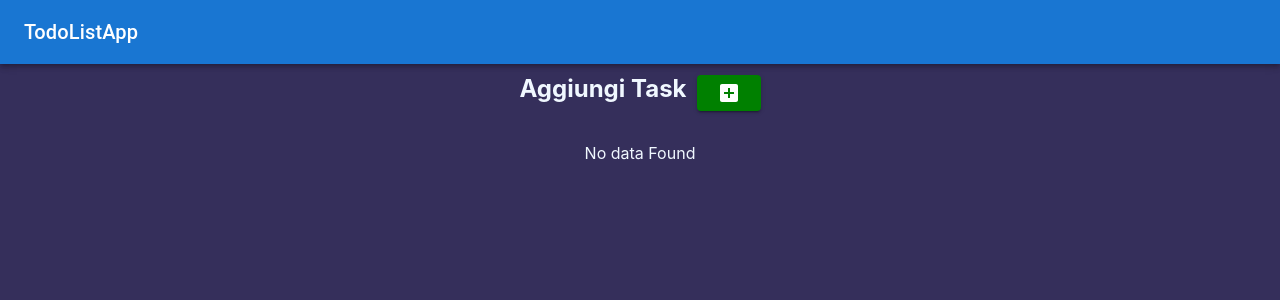
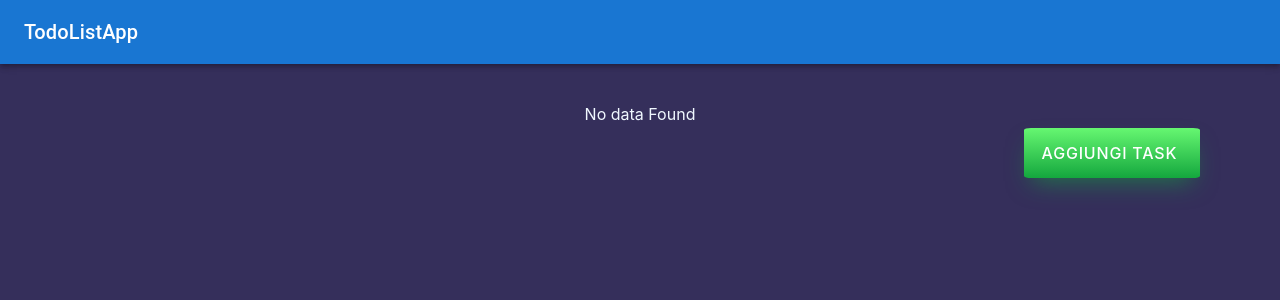
Before and after one commit to Kindaglia/TODO-LIST-REACT, a React (Create React App) app in the folder todolistappreact/: page / in a window 1280 px wide. Shown: the top 300 px of the page. Built offline with nearby package versions, Linux system fonts and the light colour scheme.

Commit message:
update css

```diff
--- a/todolistappreact/src/components/Home.css
+++ b/todolistappreact/src/components/Home.css
@@ -8,10 +8,12 @@
     box-shadow: 1px 1px 10px rgb(45, 17, 40);
     background-color: transparent;
     background-color: rgba(0, 0, 0, 0.378);
+
   }
 
 .edit{
     margin-left: 70%;
+    cursor:pointer;
 }
 h1{
     font-size: 26px;
@@ -20,6 +22,10 @@ h1{
 
 p{
     border-radius: 0%;
+}
+
+#testt{
+    text-align: left;
 }
 
 h2{
@@ -48,8 +54,56 @@ body{
 .leftText{
     text-align: left;
     color: rgb(195, 130, 197);
+    display: inline;;
 }
 
 .righttText{
-    text-align: left;
+    /* text-align: left; */
 }
+
+
+
+
+#iconAdd:hover {
+  box-shadow: rgba(44,187,99,.35) 0 -25px 18px -14px inset,rgba(44,187,99,.25) 0 1px 2px,rgba(44,187,99,.25) 0 2px 4px,rgba(44,187,99,.25) 0 4px 8px,rgba(44,187,99,.25) 0 8px 16px,rgba(44,187,99,.25) 0 16px 32px;
+  transform: scale(1.05) rotate(-1deg);
+}
+
+
+/* CSS */
+#iconAdd {
+  display: flex;
+  align-items: center;
+  font-family: inherit;
+  font-weight: 500;
+  font-size: 16px;
+  padding: 0.7em 1.4em 0.7em 1.1em;
+  color: white;
+  background: #ad5389;
+  background: linear-gradient(0deg, rgba(20,167,62,1) 0%, rgba(102,247,113,1) 100%);
+  border: none;
+  box-shadow: 0 0.7em 1.5em -0.5em #14a73e98;
+  letter-spacing: 0.05em;
+  border-radius: 4%;
+  cursor: pointer;
+  user-select: none;
+  -webkit-user-select: none;
+  touch-action: manipulation;
+  position: absolute;
+  margin-left: 80%;
+  margin-top: 5%;
+}
+
+#iconAdd:hover {
+  box-shadow: 0 0.5em 1.5em -0.5em #14a73e98;
+}
+
+#iconAdd:active {
+  box-shadow: 0 0.3em 1em -0.5em #14a73e98;
+}
+
+.buttonEdDel{
+    box-sizing: content-box;
+    display: inline;
+    cursor:pointer;
+}
--- a/todolistappreact/src/components/Home.js
+++ b/todolistappreact/src/components/Home.js
@@ -1,11 +1,9 @@
 import { Button, Dialog, DialogTitle, DialogActions } from "@mui/material"
 import React, { useEffect, useState } from "react";
 import { useNavigate } from "react-router-dom";
-import DeleteIcon from '@mui/icons-material/Delete'
-import EditIcon from '@mui/icons-material/Edit';
 import './Home.css';
-import AddBoxIcon from '@mui/icons-material/AddBox';
-
+import AppRegistrationIcon from '@mui/icons-material/AppRegistration';
+import RemoveCircleOutlineIcon from '@mui/icons-material/RemoveCircleOutline';
 
 function Home() {
 
@@ -52,21 +50,23 @@ function Home() {
 
   return (
     <>
-      <h2>Aggiungi Task</h2>
-      <Button id="iconAdd" onClick={() => {navigate('add')}} variant="contained"><AddBoxIcon></AddBoxIcon></Button><br /><br />
+      <Button id="iconAdd" onClick={() => {navigate('add')}} variant="contained">Aggiungi Task </Button><br /><br />
       {
         todolist && todolist.length > 0 ?
         todolist.map((todo, todoIndex) => {
           return (
-            <div key={todoIndex} className="contentGet">
+            <div key={todoIndex} className="contentGet" id="testt">
                 <h1 className="leftText">
                   {todo.title}
                 </h1>
+                <div className="buttonEdDel">
+                  <AppRegistrationIcon className="edit" style={{ color: 'blue', minWidth: '50px' }} onClick={() => handleEdit(todoIndex)} />
+                  <RemoveCircleOutlineIcon style={{ color: 'red' }} onClick={() => handleDelete(todoIndex)} />
+                </div>
                 <p className="righttText">
                   {todo.desc}
                 </p>
-                  <EditIcon className="edit" style={{ color: 'blue', minWidth: '50px' }} onClick={() => handleEdit(todoIndex)} />
-                  <DeleteIcon style={{ color: 'red' }} onClick={() => handleDelete(todoIndex)} />
+
             </div>
           )
         }) :
```
